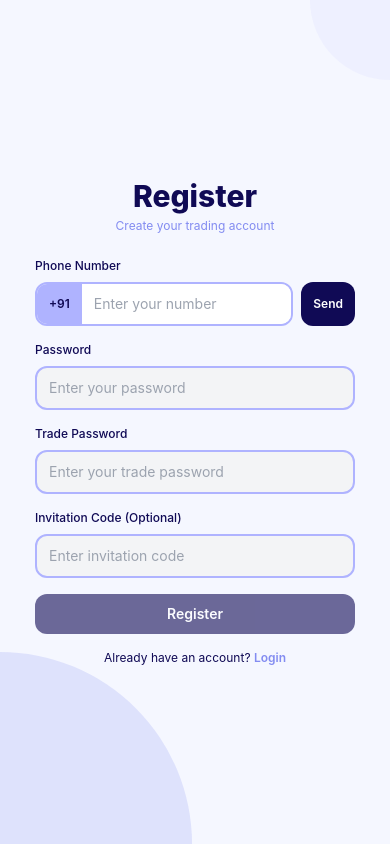
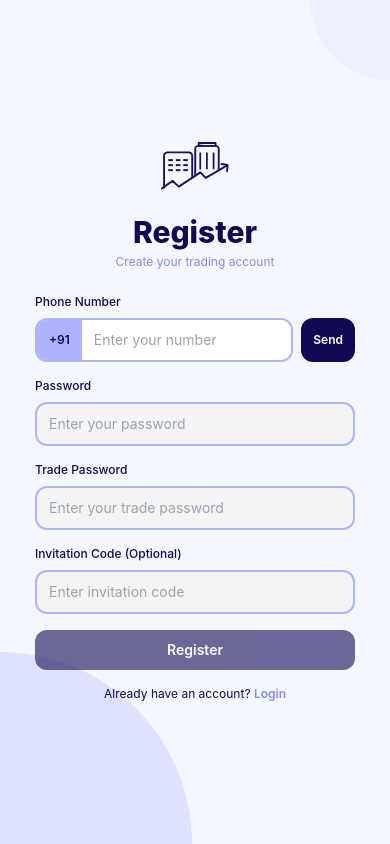
Before and after one commit to mdkamran-25/trading-webapp, a React (Create React App) app: page /register in a window 390 px wide. Built offline with nearby package versions, Linux system fonts and the light colour scheme; no server answers.

Commit message:
Auth reated Work Completed

```diff
--- a/public/index.html
+++ b/public/index.html
@@ -1,18 +1,21 @@
-<!DOCTYPE html>
+<!doctype html>
 <html lang="en">
   <head>
     <meta charset="utf-8" />
-    <link rel="icon" href="%PUBLIC_URL%/logo.jpg" />
+    <link rel="icon" href="%PUBLIC_URL%/MainLogo.svg" />
     <meta name="viewport" content="width=device-width, initial-scale=1" />
     <meta name="theme-color" content="#000000" />
-    <meta name="viewport" content="width=device-width, initial-scale=1.0">
+    <meta name="viewport" content="width=device-width, initial-scale=1.0" />
     <meta
       name="description"
       content="Web site created using create-react-app"
     />
-    <meta name="viewport" content="width=device-width, initial-scale=1, maximum-scale=1, user-scalable=no" />
+    <meta
+      name="viewport"
+      content="width=device-width, initial-scale=1, maximum-scale=1, user-scalable=no"
+    />
 
-    <link rel="apple-touch-icon" href="%PUBLIC_URL%/logo.jpg" />
+    <link rel="apple-touch-icon" href="%PUBLIC_URL%/MainLogo.svg" />
 
     <link rel="manifest" href="%PUBLIC_URL%/manifest.json" />
 
@@ -21,7 +24,9 @@
   <body>
     <noscript>You need to enable JavaScript to run this app.</noscript>
     <div id="root"></div>
-
   </body>
 </html>
-<link href="https://fonts.googleapis.com/css2?family=Instrument+Sans:wght@400;700&display=swap" rel="stylesheet">
+<link
+  href="https://fonts.googleapis.com/css2?family=Instrument+Sans:wght@400;700&display=swap"
+  rel="stylesheet"
+/>
--- a/src/pages/auth/ForgotPassword.jsx
+++ b/src/pages/auth/ForgotPassword.jsx
@@ -6,7 +6,7 @@ import CryptoJS from "crypto-js";
 import pako from "pako";
 import { Card, Input, Button, Text, Label } from "../../components";
 import { colors } from "../../utils/colors";
-function Password() {
+function ForgotPassword() {
   const navigate = useNavigate();
   const [phone, setPhone] = useState("");
   const [otp, setOtp] = useState("");
@@ -271,4 +271,4 @@ function Password() {
   );
 }
 
-export default Password;
+export default ForgotPassword;
--- a/src/pages/auth/Login.jsx
+++ b/src/pages/auth/Login.jsx
@@ -3,7 +3,7 @@ import { useNavigate } from "react-router-dom";
 import CryptoJS from "crypto-js";
 import Cookies from "js-cookie";
 import { loginUser, SECRET_KEY } from "../../api";
-import Password from "./ForgotPassword";
+import ForgotPassword from "./ForgotPassword";
 import pako from "pako";
 import { Card, Text, Button } from "../../components";
 import { colors } from "../../utils/colors";
@@ -82,6 +82,15 @@ const Login = () => {
         />
         {!showPassword ? (
           <>
+            {/* Logo */}
+            <div className="relative z-10 w-full max-w-xs mb-6 text-center sm:max-w-sm sm:text-left md:max-w-md sm:mb-20">
+              <img
+                src="/MainLogo.svg"
+                alt="Logo"
+                className="inline-block object-contain h-12"
+              />
+            </div>
+
             {/* Login Heading */}
             <div className="w-full max-w-md mb-6 text-center sm:mb-8 sm:text-left">
               <h1
@@ -225,6 +234,15 @@ const Login = () => {
           </>
         ) : (
           <div className="w-full max-w-xs sm:max-w-sm md:max-w-md">
+            {/* Logo */}
+            <div className="relative z-10 w-full mb-6 text-center sm:text-left">
+              <img
+                src="/MainLogo.svg"
+                alt="Logo"
+                className="inline-block object-contain h-12"
+              />
+            </div>
+
             <button
               onClick={() => setShowPassword(false)}
               className="px-4 py-2 mb-6 text-sm font-semibold text-white transition sm:text-base rounded-xl hover:opacity-90 active:scale-95"
@@ -232,7 +250,7 @@ const Login = () => {
             >
               ← Back To Login
             </button>
-            <Password />
+            <ForgotPassword />
           </div>
         )}
       </div>
@@ -332,7 +350,13 @@ const Login = () => {
             style={{ backgroundColor: colors.darkPurple }}
           >
             <p className="text-sm font-semibold text-center sm:text-base">
-              Don't have an account? Register now
+              Don't have an account?{" "}
+              <button
+                onClick={handleRegisterRedirect}
+                className="underline transition hover:opacity-70"
+              >
+                Register now
+              </button>
             </p>
           </div>
         </div>
--- a/src/pages/auth/Register.jsx
+++ b/src/pages/auth/Register.jsx
@@ -121,6 +121,15 @@ const Register = () => {
           className="absolute top-0 right-0 w-40 h-40 -mt-20 -mr-20 rounded-full opacity-10"
           style={{ backgroundColor: colors.lightPurple }}
         />
+
+        {/* Logo */}
+        <div className="relative z-10 w-full max-w-xs mb-6 text-center sm:max-w-sm sm:text-left md:max-w-md sm:mb-12">
+          <img
+            src="/MainLogo.svg"
+            alt="Logo"
+            className="inline-block object-contain h-12"
+          />
+        </div>
 
         {/* Register Heading */}
         <div className="relative z-10 w-full max-w-md mb-6 text-center sm:mb-8 sm:text-left">
```
Also changed, not shown: public/MainLogo.svg (added).
